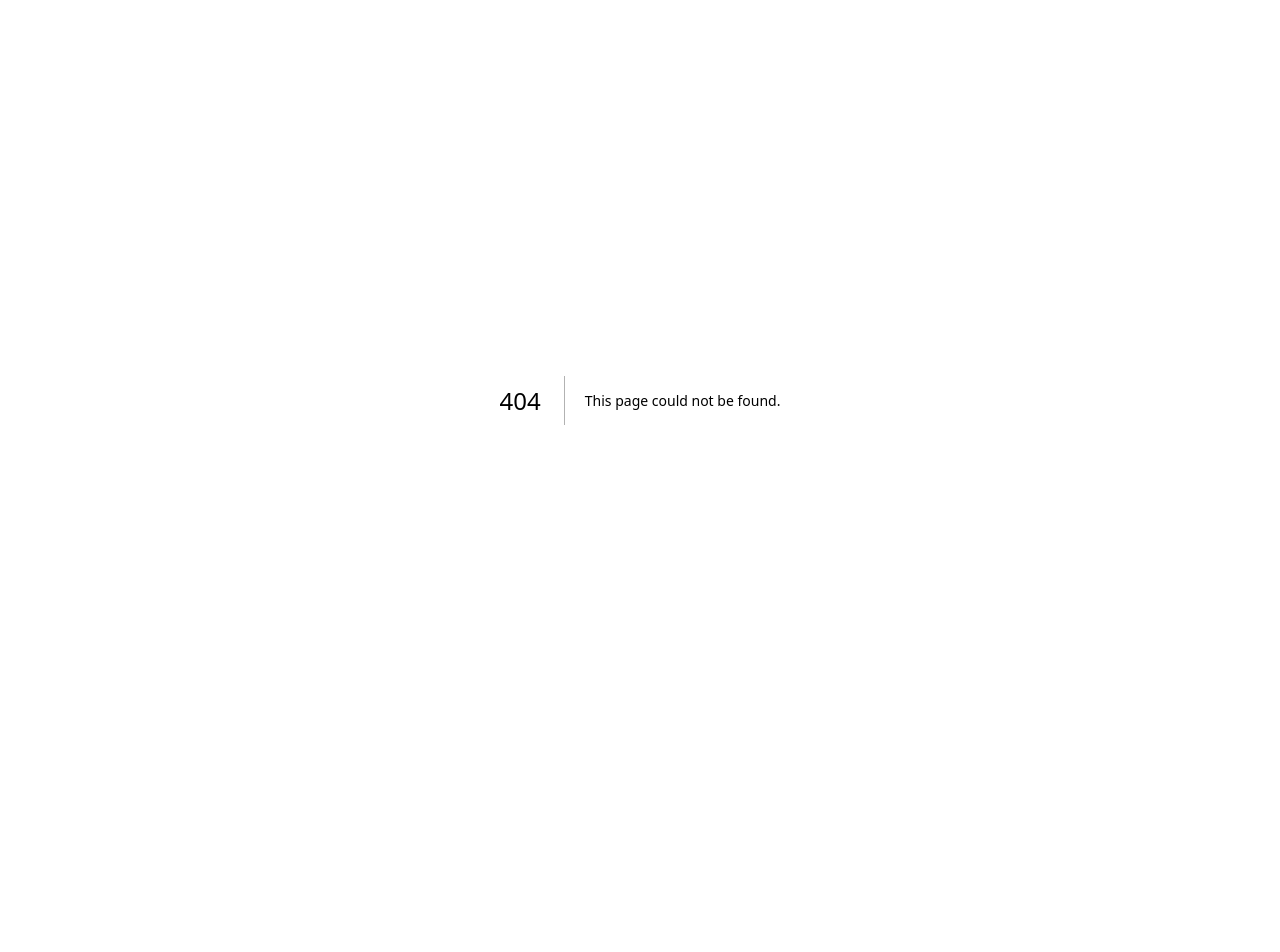
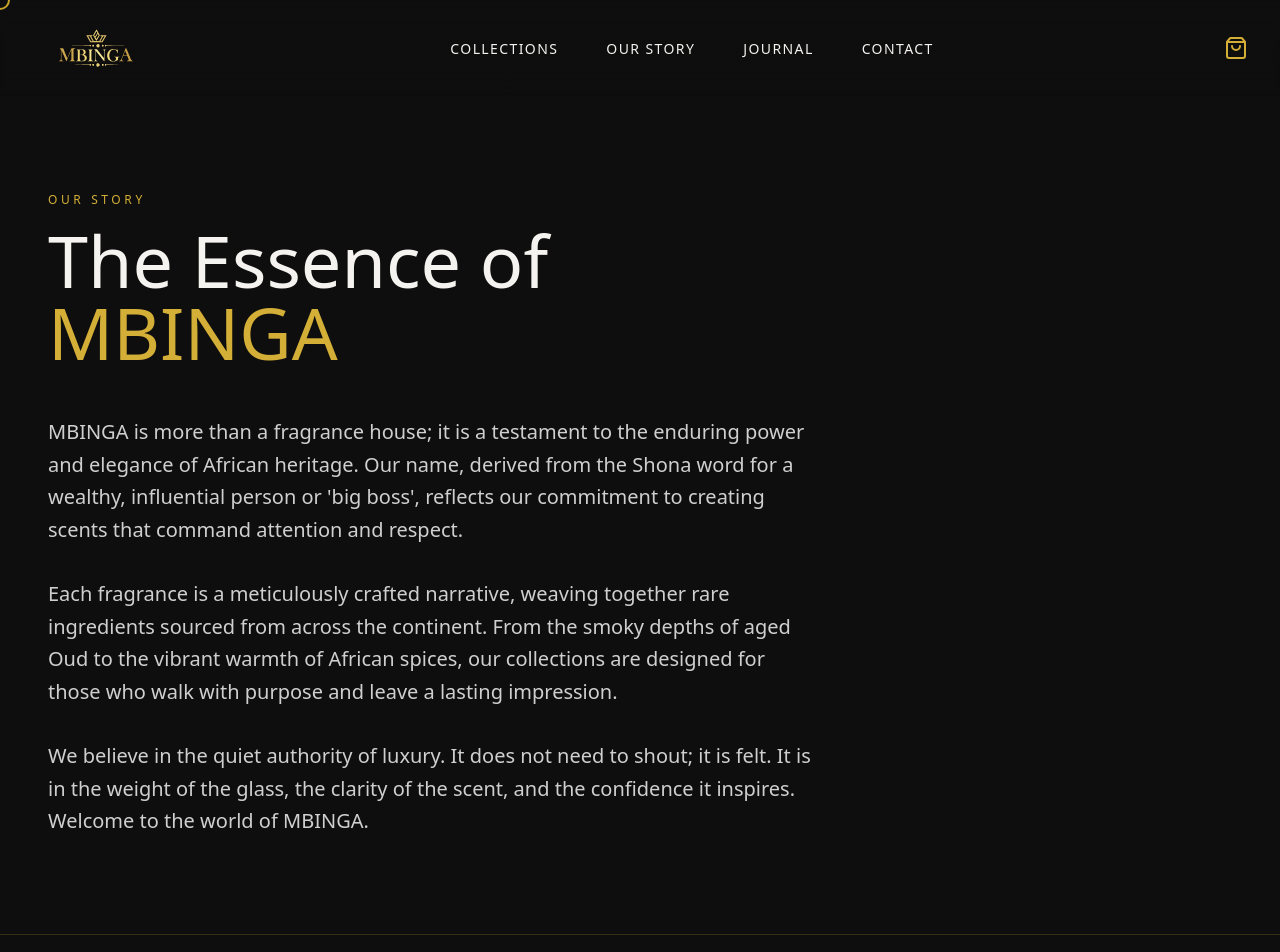
Before and after one commit to chihwayi/mbinga, a Next.js app: page /about in a window 1280 px wide. Before the commit this address had no page. Shown: the top 952 px of the page. Before the commit the page ends 800 px from the top, so only its background shows below. Built offline with nearby package versions, Linux system fonts and the light colour scheme.

Commit message:
fix: restore black/gold theme to product page, add journal images, create about page

```diff
--- /dev/null
+++ b/src/app/about/page.tsx
@@ -0,0 +1,50 @@
+
+import { Metadata } from "next";
+import Navbar from "@/components/layout/Navbar";
+import Footer from "@/components/layout/Footer";
+import Cursor from "@/components/ui/Cursor";
+
+export const metadata: Metadata = {
+  title: "About Us | MBINGA",
+  description: "Born from the heart of Africa, defined by presence, refinement, and quiet authority.",
+};
+
+export default function AboutPage() {
+  return (
+    <main className="min-h-screen bg-obsidian text-cream selection:bg-gold selection:text-white">
+      <Cursor />
+      <Navbar />
+
+      <section className="pt-48 pb-24 px-8 md:px-12 max-w-7xl mx-auto">
+        <div className="max-w-3xl">
+          <span className="text-gold text-xs uppercase tracking-[0.3em] mb-4 block">
+            Our Story
+          </span>
+          <h1 className="font-serif text-5xl md:text-7xl mb-12 text-cream">
+            The Essence of <br />
+            <span className="text-gold">MBINGA</span>
+          </h1>
+
+          <div className="space-y-8 text-lg md:text-xl font-light leading-relaxed text-white/80">
+            <p>
+              MBINGA is more than a fragrance house; it is a testament to the enduring power and elegance of African heritage.
+              Our name, derived from the Shona word for a wealthy, influential person or 'big boss', reflects our commitment
+              to creating scents that command attention and respect.
+            </p>
+            <p>
+              Each fragrance is a meticulously crafted narrative, weaving together rare ingredients sourced from across the continent.
+              From the smoky depths of aged Oud to the vibrant warmth of African spices, our collections are designed for those
+              who walk with purpose and leave a lasting impression.
+            </p>
+            <p>
+              We believe in the quiet authority of luxury. It does not need to shout; it is felt. It is in the weight of the glass,
+              the clarity of the scent, and the confidence it inspires. Welcome to the world of MBINGA.
+            </p>
+          </div>
+        </div>
+      </section>
+
+      <Footer />
+    </main>
+  );
+}
--- a/src/app/product/[slug]/page.tsx
+++ b/src/app/product/[slug]/page.tsx
@@ -6,6 +6,8 @@
 import Link from "next/link";
 import { ArrowLeft, Star } from "lucide-react";
 import AddToCartSection from "@/components/product/AddToCartSection";
+
+import Image from "next/image";
 
 export async function generateStaticParams() {
   const products = await prisma.product.findMany();
@@ -29,7 +31,7 @@
   const ingredients = product.ingredients.split(", ");
 
   return (
-    <main className="min-h-screen bg-white text-obsidian selection:bg-gold selection:text-white">
+    <main className="min-h-screen bg-obsidian text-cream selection:bg-gold selection:text-white">
       <Cursor />
       <Navbar />
 
@@ -38,32 +40,37 @@
         <div
             className="w-full md:w-1/2 relative min-h-[50vh] md:min-h-screen flex items-center justify-center overflow-hidden"
             style={{
-                background: `linear-gradient(135deg, ${product.accentColor}20, #FFFFFF)` // Lightened gradient
+                background: `radial-gradient(circle at center, ${product.accentColor}40 0%, #0E0E0E 70%)`
             }}
         >
             {/* <div className="absolute inset-0 bg-black/20" /> Removed dark overlay */}
             <div className="relative z-10 p-12 text-center">
-                 {/* Placeholder for bottle 3D or Image */}
-                 <div className="w-64 h-96 border border-obsidian/10 mx-auto backdrop-blur-sm bg-white/40 flex items-center justify-center shadow-2xl">
-                    <span className="text-obsidian/20 font-serif text-xl tracking-widest uppercase rotate-90">Bottle Image</span>
+                 <div className="relative w-80 h-[500px] mx-auto drop-shadow-2xl">
+                    <Image
+                        src={product.image}
+                        alt={product.name}
+                        fill
+                        className="object-contain"
+                        priority
+                    />
                  </div>
             </div>
-            <Link href="/" className="absolute top-8 left-8 text-obsidian/60 hover:text-obsidian flex items-center gap-2 text-xs uppercase tracking-widest z-20">
+            <Link href="/" className="absolute top-8 left-8 text-white/60 hover:text-gold flex items-center gap-2 text-xs uppercase tracking-widest z-20 transition-colors">
                 <ArrowLeft size={16} /> Back to Collection
             </Link>
         </div>
 
         {/* Right: Content Area */}
-        <div className="w-full md:w-1/2 p-8 md:p-24 flex flex-col justify-center bg-white">
+        <div className="w-full md:w-1/2 p-8 md:p-24 flex flex-col justify-center bg-obsidian border-l border-white/5">
             <span className="text-gold text-xs uppercase tracking-[0.3em] mb-4 block">
                 {product.category} Collection
             </span>
 
-            <h1 className="font-serif text-5xl md:text-7xl mb-4 text-obsidian">
+            <h1 className="font-serif text-5xl md:text-7xl mb-4 text-cream">
                 {product.name}
             </h1>
 
-            <p className="text-xl md:text-2xl font-light text-obsidian/70 mb-8 italic font-serif">
+            <p className="text-xl md:text-2xl font-light text-white/60 mb-8 italic font-serif">
                 {product.tagline}
             </p>
 
@@ -71,20 +78,20 @@
 
             <div className="mb-12 space-y-6">
                 <h3 className="font-serif text-2xl text-gold">The Story</h3>
-                <p className="text-obsidian/80 leading-relaxed font-light text-lg">
+                <p className="text-white/80 leading-relaxed font-light text-lg">
                     {product.description}
                 </p>
-                <p className="text-obsidian/80 leading-relaxed font-light text-lg">
+                <p className="text-white/80 leading-relaxed font-light text-lg">
                     {product.story}
                 </p>
             </div>
 
-            <div className="grid grid-cols-2 gap-8 mb-12 border-t border-obsidian/10 pt-8">
+            <div className="grid grid-cols-2 gap-8 mb-12 border-t border-white/10 pt-8">
                 <div>
                     <h4 className="text-xs uppercase tracking-widest text-gold mb-4">Olfactory Notes</h4>
                     <ul className="space-y-2">
                         {notes.map(note => (
-                            <li key={note} className="text-obsidian/70 font-light flex items-center gap-2">
+                            <li key={note} className="text-white/70 font-light flex items-center gap-2">
                                 <span className="w-1 h-1 bg-gold rounded-full" /> {note}
                             </li>
                         ))}
@@ -92,7 +99,7 @@
                 </div>
                 <div>
                     <h4 className="text-xs uppercase tracking-widest text-gold mb-4">Ingredients</h4>
-                    <p className="text-obsidian/60 text-sm leading-relaxed">
+                    <p className="text-white/60 text-sm leading-relaxed">
                         {ingredients.join(", ")}
                     </p>
                 </div>
--- a/src/components/home/Journal.tsx
+++ b/src/components/home/Journal.tsx
@@ -9,21 +9,21 @@
     title: "The Art of Layering Scents",
     category: "Rituals",
     date: "Oct 24, 2025",
-    image: "/images/journal-1.jpg", // Placeholder
+    image: "https://images.unsplash.com/photo-1595425243110-639a099a5c4e?q=80&w=800&auto=format&fit=crop",
   },
   {
     id: 2,
     title: "Sourcing Oud from the Source",
     category: "Ingredients",
     date: "Nov 12, 2025",
-    image: "/images/journal-2.jpg", // Placeholder
+    image: "https://images.unsplash.com/photo-1615634260167-c8cdede054de?q=80&w=800&auto=format&fit=crop",
   },
   {
     id: 3,
     title: "Defining Presence",
     category: "Lifestyle",
     date: "Dec 05, 2025",
-    image: "/images/journal-3.jpg", // Placeholder
+    image: "https://images.unsplash.com/photo-1519681393784-d120267933ba?q=80&w=800&auto=format&fit=crop",
   },
 ];
 
@@ -58,10 +58,17 @@
               className="group cursor-pointer"
             >
               <div className="relative h-80 mb-6 overflow-hidden bg-white/5">
-                {/* Placeholder for image */}
-                <div className="absolute inset-0 bg-gradient-to-t from-obsidian via-transparent to-transparent opacity-60 group-hover:opacity-40 transition-opacity" />
-                <div className="absolute inset-0 flex items-center justify-center text-white/10 font-serif text-4xl group-hover:scale-110 transition-transform duration-700">
-                  {article.category[0]}
+                <Image
+                    src={article.image}
+                    alt={article.title}
+                    fill
+                    className="object-cover transition-transform duration-700 group-hover:scale-110 opacity-80 group-hover:opacity-100"
+                />
+                <div className="absolute inset-0 bg-gradient-to-t from-obsidian via-transparent to-transparent opacity-90" />
+                <div className="absolute bottom-0 left-0 p-6">
+                    <div className="text-white/10 font-serif text-6xl absolute -top-12 -right-4 opacity-20">
+                        {article.category[0]}
+                    </div>
                 </div>
               </div>
 
```
